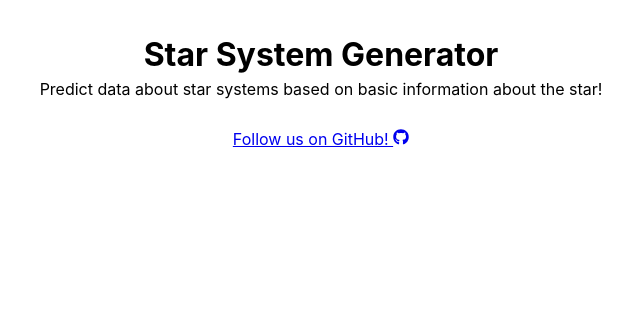
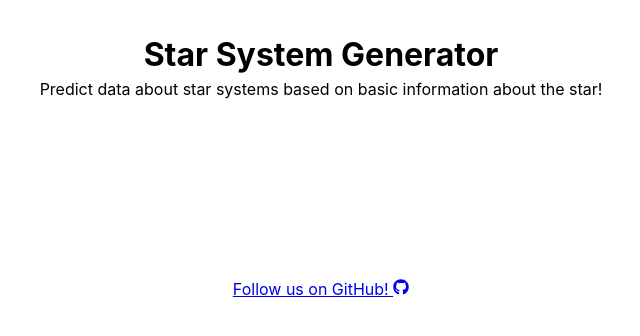
Before and after one commit to leiDnedyA/interactive-exoplanet-predictor, a React (Create React App) app in the folder client/: page /model in a window 1280 px wide. Shown: the top 336 px of the page, without its empty margins (319-959 px from the left). Built offline with nearby package versions, Linux system fonts and the light colour scheme.

Commit message:
Added route with WorldModel and made WorldModel

```diff
--- a/client/src/App.js
+++ b/client/src/App.js
@@ -3,6 +3,7 @@ import {Route, Routes, useNavigate} from 'react-router-dom';
 import DataEntry from './pages/DataEntry';
 import Predictions from './pages/Predictions';
 import {FaGithub} from 'react-icons/fa'
+import WorldModel from './elements/WorldModel';
 
 function App() {
   return (
@@ -14,6 +15,7 @@ function App() {
       <Routes>
         <Route path="/" element={<DataEntry/>}/>
         <Route path="/predictions" element={<Predictions/>}/>
+        <Route path="/model" element={<WorldModel/>}/>
       </Routes>
 
       {/*
--- /dev/null
+++ b/client/src/elements/WorldModel.js
@@ -0,0 +1,6 @@
+
+const WorldModel = () => {
+    return <canvas></canvas>
+}
+
+export default WorldModel;
```
